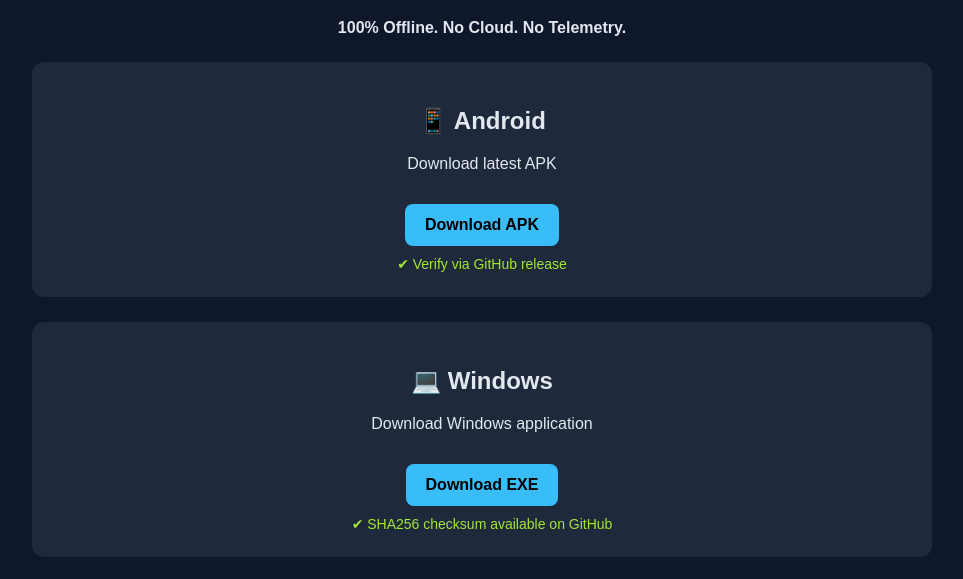
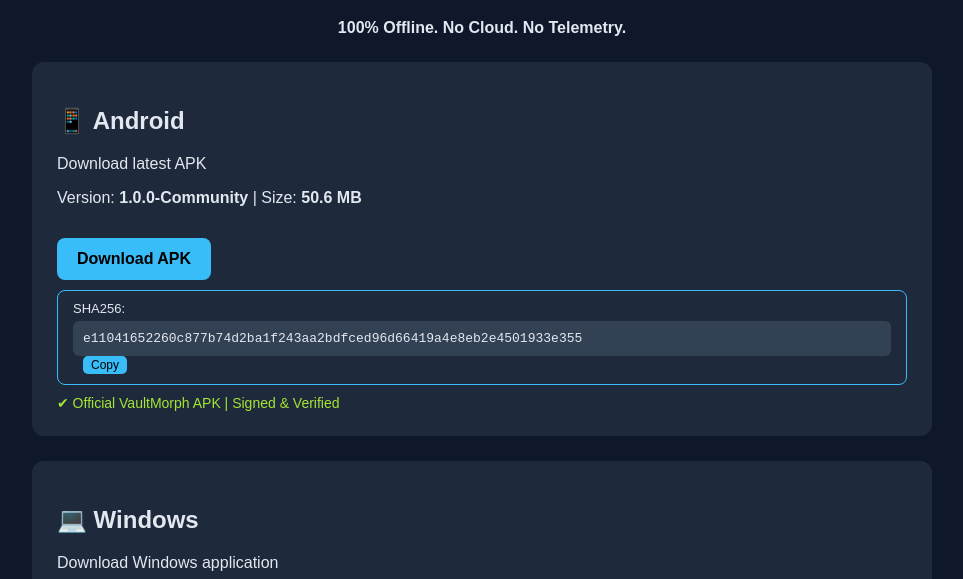
Before and after one commit to NitinChauhan22/vaultmorph-website, a plain HTML site: page downloads/index.html in a window 1280 px wide. Shown: the part 148-727 px from the top of the page, without its empty margins (158-1121 px from the left). Drawn offline with Linux system fonts and the light colour scheme.

Commit message:
Update index.html

```diff
--- a/downloads/index.html
+++ b/downloads/index.html
@@ -25,6 +25,7 @@
             padding: 25px;
             margin: 25px 0;
             border-radius: 12px;
+            text-align: left;
         }
         .button {
             display: inline-block;
@@ -55,6 +56,49 @@
             color: #38bdf8;
             text-decoration: none;
         }
+        button.copy-btn {
+            margin-left: 10px;
+            padding: 2px 8px;
+            font-size: 12px;
+            cursor: pointer;
+            border-radius: 5px;
+            border: none;
+            background-color: #38bdf8;
+            color: #000;
+        }
+        button.copy-btn:hover {
+            background-color: #0ea5e9;
+        }
+        code {
+            display: block;
+            background-color: #334155;
+            padding: 10px;
+            border-radius: 6px;
+            word-break: break-all;
+            margin-top: 5px;
+        }
+
+        /* SHA256 container */
+        .sha-container {
+            background-color: #1e293b;
+            border: 1px solid #38bdf8;
+            border-radius: 8px;
+            padding: 10px 15px;
+            margin-top: 10px;
+            font-size: 13px;
+            overflow-x: auto;
+        }
+
+        @media (max-width: 600px) {
+            .card {
+                padding: 20px;
+            }
+            .button, button.copy-btn {
+                width: 100%;
+                box-sizing: border-box;
+                text-align: center;
+            }
+        }
     </style>
 </head>
 
@@ -67,15 +111,31 @@
     <h1>📥 VaultMorph Downloads</h1>
     <p><b>100% Offline. No Cloud. No Telemetry.</b></p>
 
+    <!-- Android Card Updated -->
     <div class="card">
         <h2>📱 Android</h2>
         <p>Download latest APK</p>
+
+        <!-- Version + File Size -->
+        <p>Version: <b>1.0.0-Community</b> | Size: <b>50.6 MB</b></p>
+
+        <!-- Download Button -->
         <a class="button" href="https://github.com/NitinChauhan22/VaultMorph_Android/releases/download/v1.0.0-android/VaultMorph-v1.0.0-Community.apk" target="_blank">
             Download APK
         </a>
-        <div class="trust">✔ Verify via GitHub release</div>
+
+        <!-- SHA256 Checksum + Copy Button -->
+        <div class="sha-container">
+            SHA256:
+            <code id="apk-sha">e11041652260c877b74d2ba1f243aa2bdfced96d66419a4e8eb2e4501933e355</code>
+            <button class="copy-btn" onclick="copySHA()">Copy</button>
+        </div>
+
+        <!-- Verified Build -->
+        <div class="trust">✔ Official VaultMorph APK | Signed & Verified</div>
     </div>
 
+    <!-- Windows Card (unchanged) -->
     <div class="card">
         <h2>💻 Windows</h2>
         <p>Download Windows application</p>
@@ -96,5 +156,14 @@
 
 </div>
 
+<script>
+function copySHA() {
+    const shaText = document.getElementById('apk-sha').innerText;
+    navigator.clipboard.writeText(shaText).then(() => {
+        alert('SHA256 copied to clipboard!');
+    });
+}
+</script>
+
 </body>
 </html>
```
